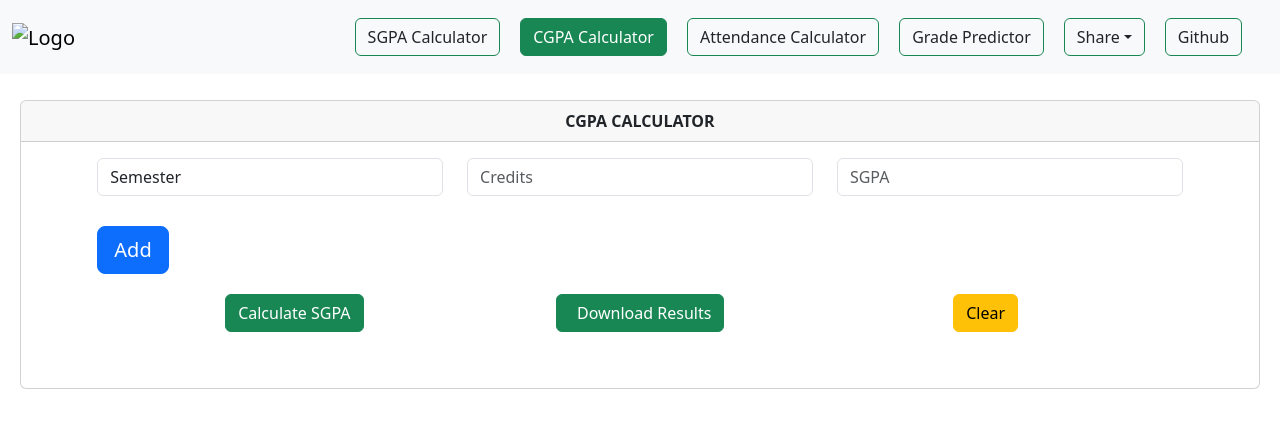
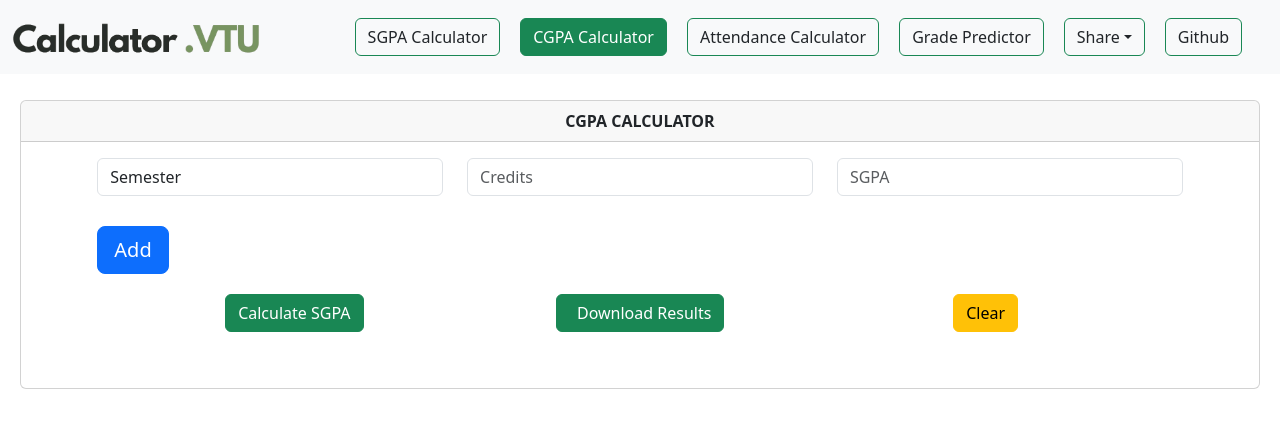
Before and after one commit to Coderdhanush-2003/Calculator.VTU, a plain HTML site: page Cgpa.html in a window 1280 px wide. Drawn offline with nearby package versions, Linux system fonts and the light colour scheme; the site is published under a folder, as on GitHub Pages, so addresses that start at the root find nothing.

Commit message:
Update Cgpa.html

```diff
--- a/Cgpa.html
+++ b/Cgpa.html
@@ -17,7 +17,7 @@
          <!--Logo -->
          <nav class="navbar fixed-top navbar-expand-md navbar-light bg-light">
           <div class="container-fluid">
-            <a class="navbar-brand" href="index.html"><img src="/images/Logo.png" alt="Logo" width="250"  class="d-inline-block align-text-top"></a>
+            <a class="navbar-brand" href="index.html"><img src="images/Logo.png" alt="Logo" width="250"  class="d-inline-block align-text-top"></a>
             <button class="navbar-toggler" type="button" data-bs-toggle="offcanvas" data-bs-target="#offcanvasDarkNavbar" aria-controls="offcanvasDarkNavbar" aria-label="Toggle navigation">
               <span class="navbar-toggler-icon"></span>
             </button>
```
